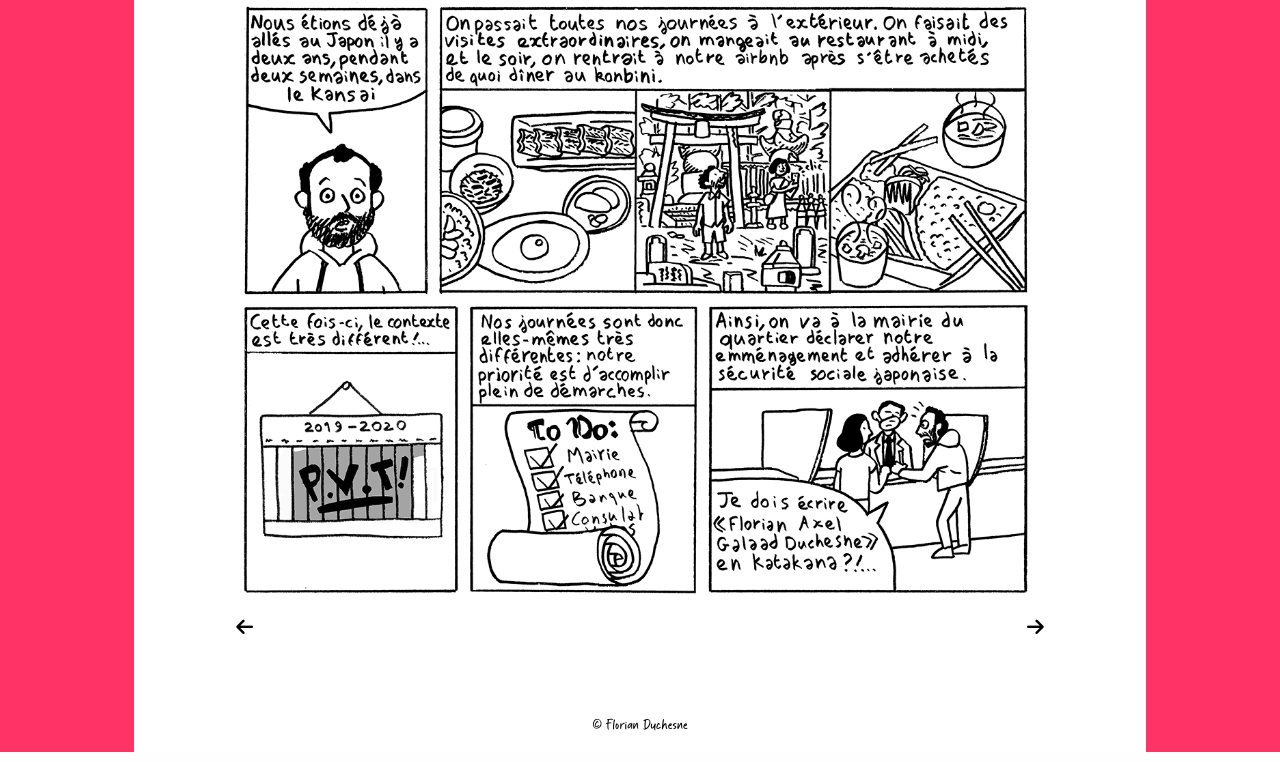
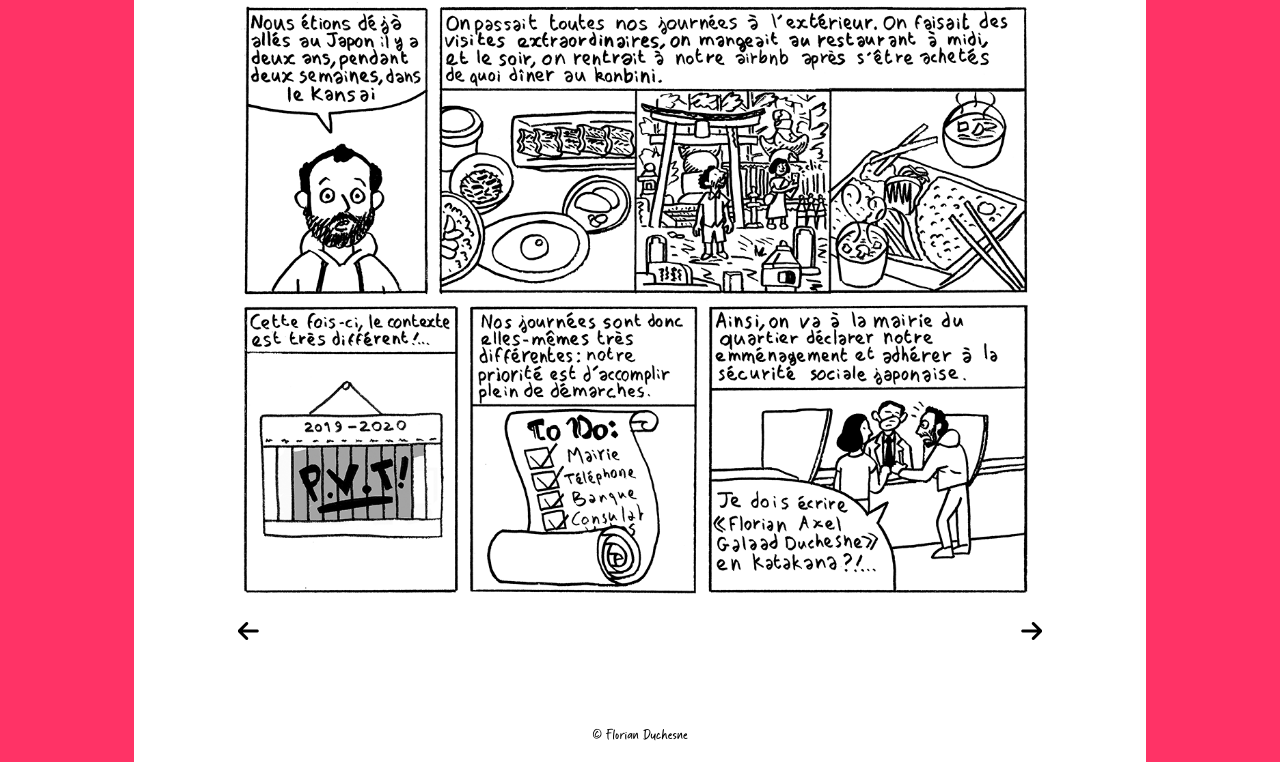
Before and after one commit to FlorianDuchesne/Website, a PHP site: page /chroniquesJapon/pages_lecture/chronique2.html in a window 1280 px wide. Shown: the part 449-1211 px from the top of the page. Run offline with PHP 8.4, Linux system fonts and the light colour scheme; some libraries are stand-ins or nearby versions.

Commit message:
grossi flèches

```diff
--- a/chroniquesJapon/css/lecture.css
+++ b/chroniquesJapon/css/lecture.css
@@ -24,7 +24,7 @@ figcaption {
 figcaption a {
   width: auto;
   border-radius: 0%;
-  font-size: larger;
+  font-size: x-large;
 }
 
 figcaption a:hover {
```
Also changed, not shown: chroniquesJapon/script.js (+0 -13 lines).
